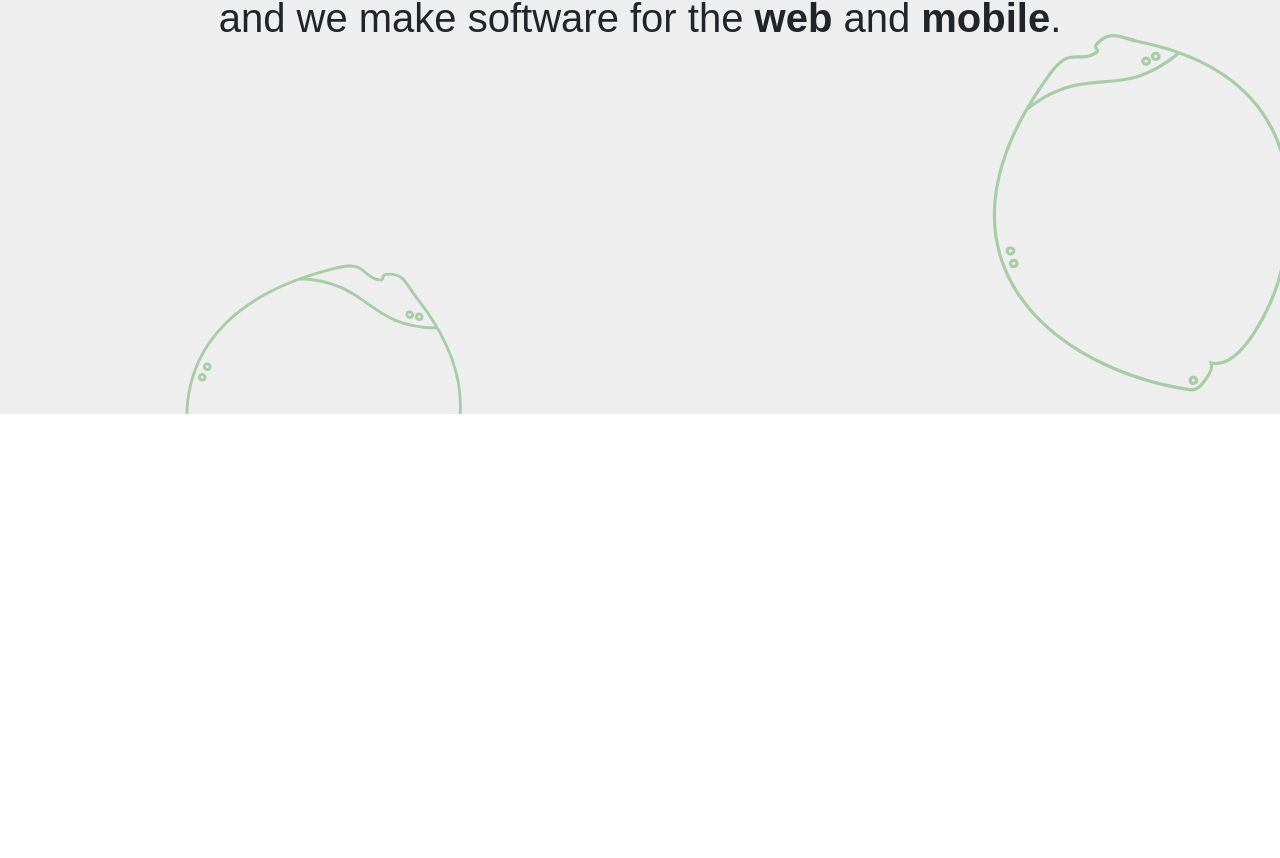
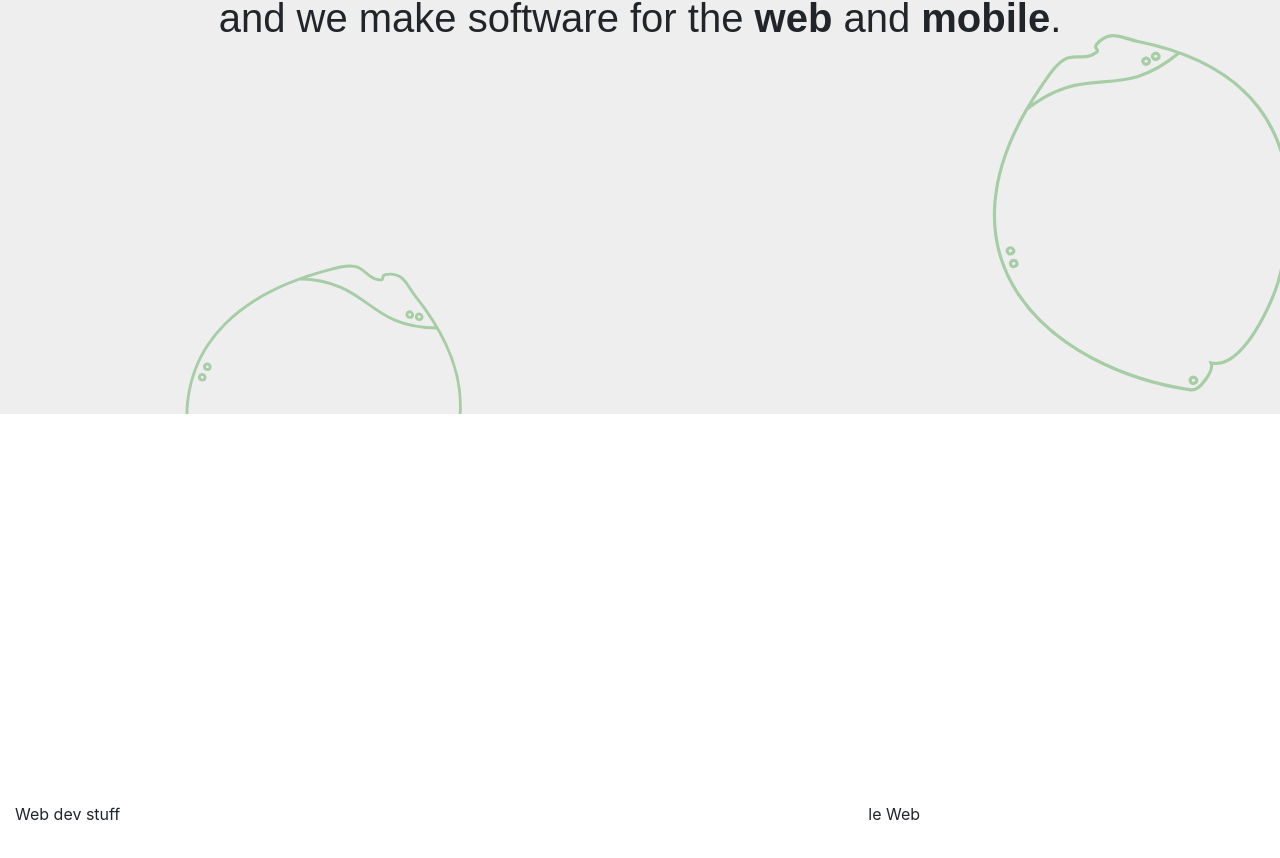
Before and after one commit to kurumba/kurumba.github.io, a plain HTML site: page index.html in a window 1280 px wide. Shown: the part 1181-2039 px from the top of the page. Before the commit the page ends 1595 px from the top, so only its background shows below. Drawn offline with nearby package versions, Linux system fonts and the light colour scheme.

Commit message:
Branched. Adding secondary pages

```diff
--- a/css/index_html.css
+++ b/css/index_html.css
@@ -99,3 +99,11 @@
     line-height: 7vmin;
 }
 /********************************************/
+
+/************** SECTION: Web Dev ************/
+
+.section-web-dev{
+    height: 100vh;
+}
+
+/********************************************/
--- a/index.html
+++ b/index.html
@@ -141,7 +141,16 @@
         </div>
       </div>
 
-      <!--  -->
+      <!-- Web Dev -->
+      <div class="row section-web-dev">
+        <div class="col-8 align-self-center">
+          Web dev stuff
+        </div>
+        <div class="col-4 align-self-center">
+          le Web
+        </div>
+      </div>
+
       <!-- End Page Content -->
 
     </div>
```
